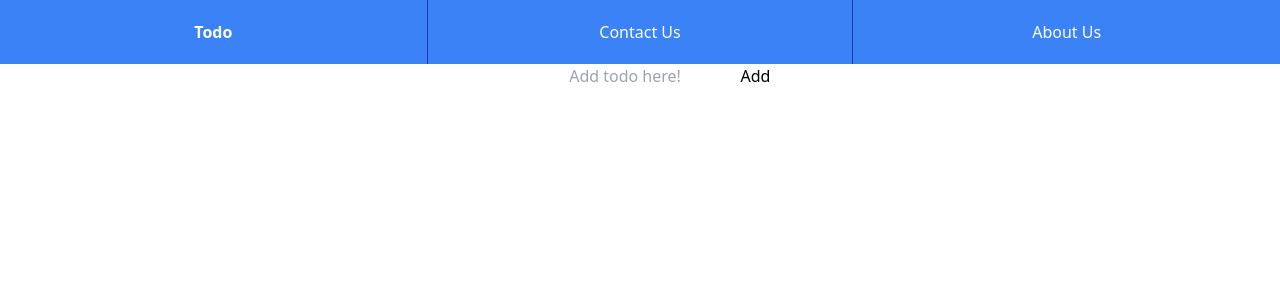
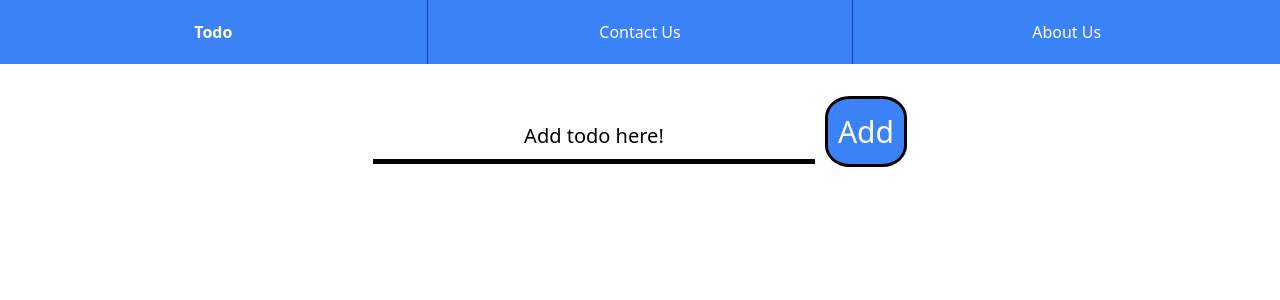
Before and after one commit to dylanarusso/cohort12b-project3-master, a React (Create React App) app: page / in a window 1280 px wide. Shown: the top 300 px of the page. Built offline with nearby package versions, Linux system fonts and the light colour scheme.

Commit message:
Added style to todo list

```diff
--- a/src/styles.css
+++ b/src/styles.css
@@ -30,3 +30,91 @@
       font: bold;
       text-align: center;
   }
+
+  /* Todo tabs */
+
+  .todo {
+    align-self: center;
+    color: white;
+  }
+
+  .todo .crossText {
+    text-decoration: line-through;
+    color: red;
+  }
+
+  .todo input {
+    background: transparent;
+    border: none;
+    color: black;
+    border-bottom: 5px solid black;
+    min-width: 100px;
+    margin-top: 40px;
+    padding: 5px;
+    font-size: 30px;
+  }
+
+  .todo input::placeholder {
+    color: black;
+    font-size: 20px;
+  }
+
+  .todo input:focus {
+    outline: none;
+    border: 2px black;
+  }
+
+  .todo .add-btn {
+    padding: 10px;
+    border-radius: 30%;
+    color: white;
+    font-size: 30px;
+    background-color: rgba(59, 130, 246);
+    border: none;
+    margin-left: 10px;
+    cursor: pointer;
+    border: 3px solid black;
+  }
+
+
+  .todo ul {
+    margin-top: 30px;
+    font-size: 1.5rem;
+  }
+
+  .todo ul li {
+    list-style: none;
+    margin-bottom: 4px;
+
+    border: 3px solid black;
+    border-radius: 5px;
+    padding-bottom: 15px;
+    padding-left: 5px;
+    padding-right: 5px;
+    margin-left:0;
+    background-color: rgb(236, 236, 236, 0.6);
+    font-family: 'Franklin Gothic Medium', 'Arial Narrow', Arial, sans-serif;
+    color: black;
+  }
+  .todo ul li .delete {
+    margin-top: 5px;
+    float: right;
+    padding: 2px 5px 2px 5px;
+    border-radius: 20px;
+    border: none;
+    cursor: pointer;
+    background-color: red;
+    color: white;
+  }
+
+  .todo ul li .completed {
+    margin-top: 5px;
+    float: left;
+    padding: 2px 5px 2px 5px;
+    border-radius: 20px;
+    border: none;
+    cursor: pointer;
+    background-color: green;
+    margin-left: 10px;
+    color: white;
+  }
```
